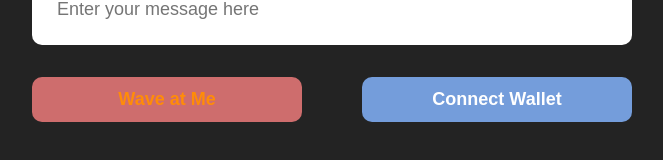
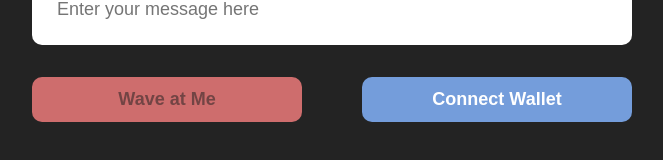
Before and after one commit to tapabratadey/Just-Share, a Next.js app: page / in a window 1280 px wide. In both pictures the pointer is over the button "Wave at Me". Shown: the part 482-642 px from the top of the page, without its empty margins (308-971 px from the left). Built offline with nearby package versions, Linux system fonts and the light colour scheme.

Commit message:
Fixing Button UI

```diff
--- a/styles/Home.module.css
+++ b/styles/Home.module.css
@@ -157,7 +157,7 @@
 .waveButton:hover,
 .waveButton:focus,
 .waveButton:active {
-	color: #ff8c08;
+	color: rgb(114, 68, 68);
 	border-color: #cbcbcc;
 }
 
@@ -187,7 +187,7 @@
 .connectWallet:hover,
 .connectWallet:focus,
 .connectWallet:active {
-	color: #ff8c08c2;
+	color: rgb(60, 83, 119);
 	border-color: #cbcbcc;
 }
 
```
